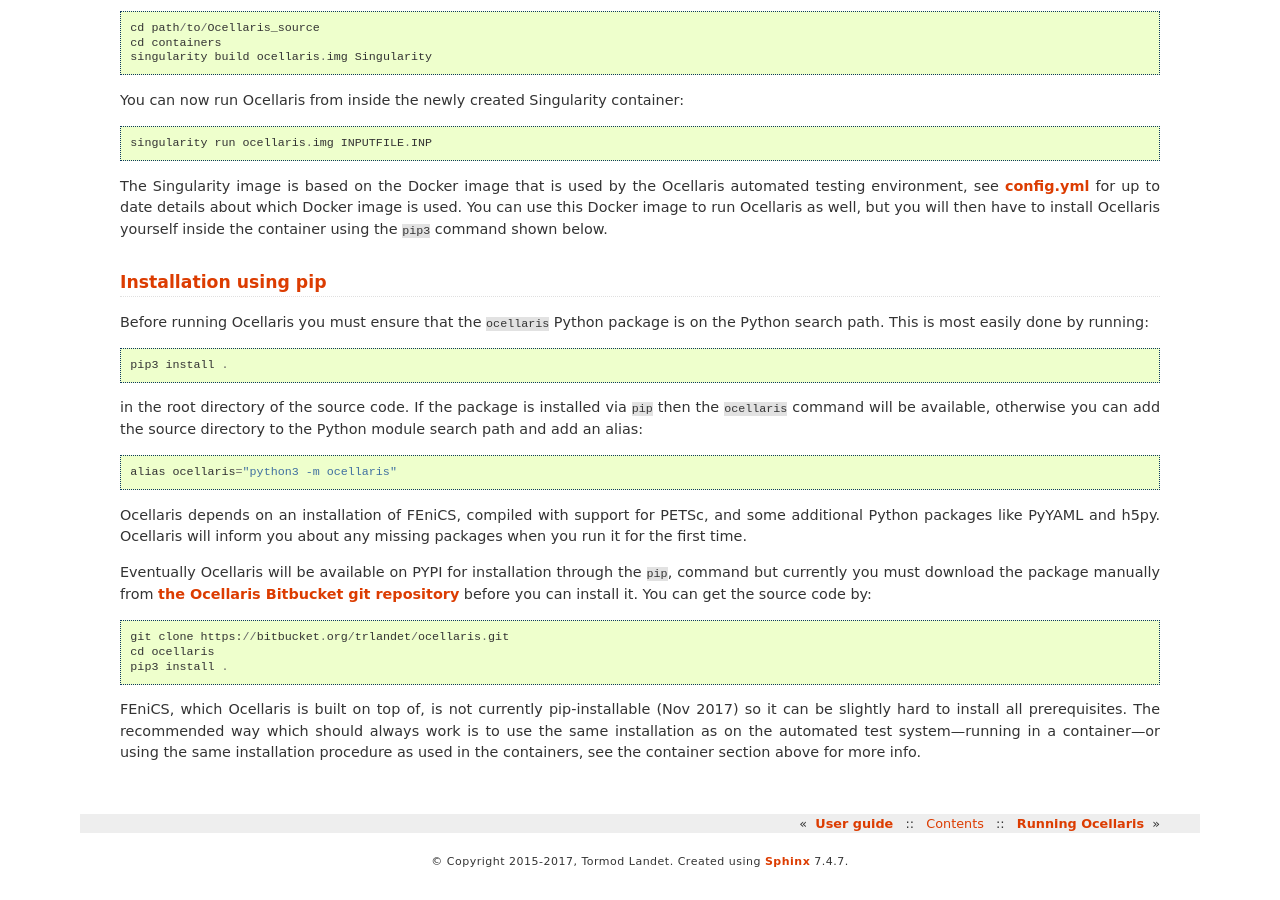
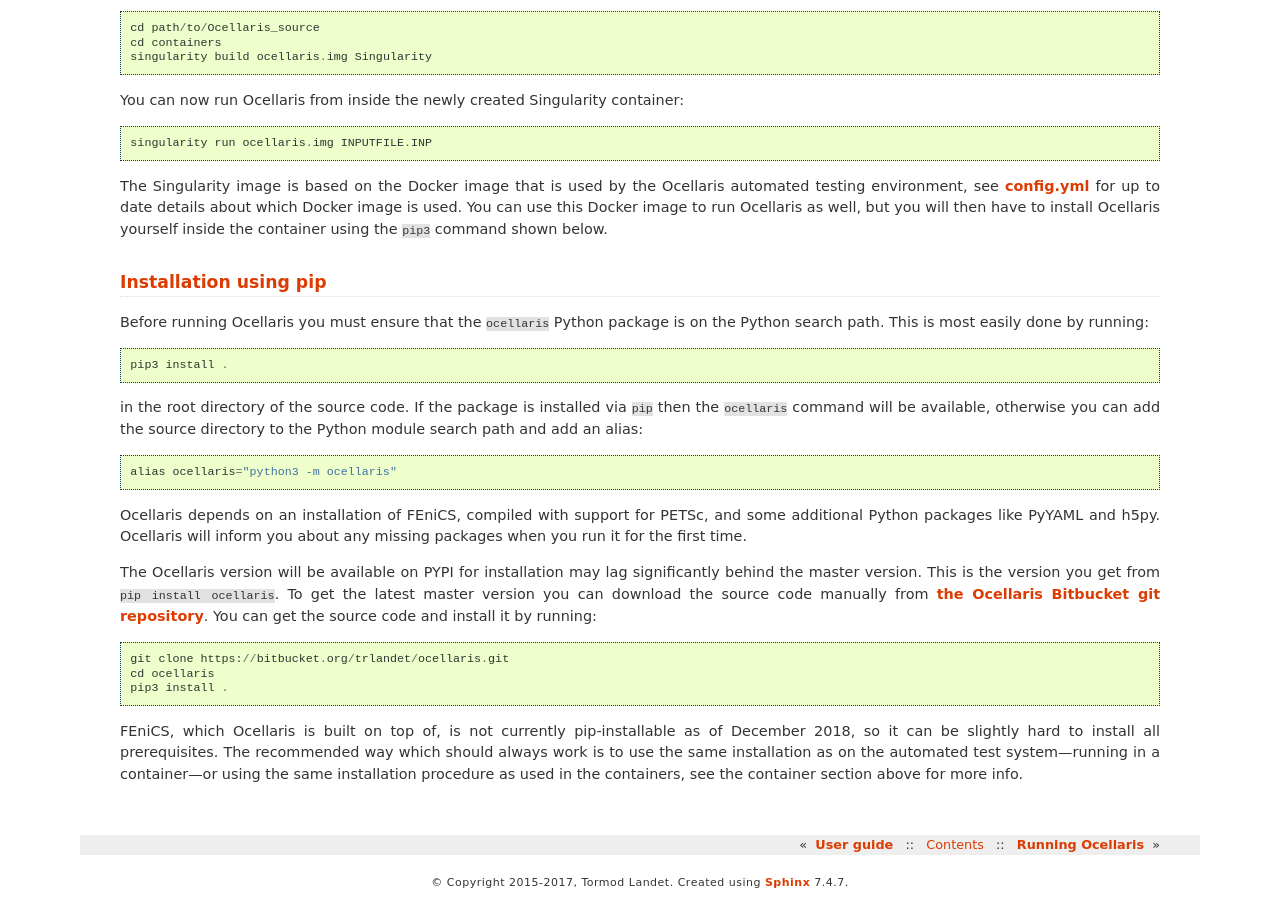
Before and after one commit to TormodLandet/Ocellaris, a Sphinx documentation site: the page built from documentation/user_guide/install.rst, in a window 1280 px wide and 900 px high, scrolled down 586 px. Built offline with Sphinx 7.4.7, drawn with Linux system fonts in a browser that asks for light colours; before the commit the page ends 1464 px from its top, so only the background shows below that.

```diff
--- a/documentation/conf.py
+++ b/documentation/conf.py
@@ -49,7 +49,9 @@ if os.environ.get('READTHEDOCS') == 'True':
 extensions = [
     'sphinx.ext.autodoc',
     'sphinx.ext.mathjax',
-    'sphinx.ext.napoleon'
+    'sphinx.ext.napoleon',
+    'sphinxcontrib.newsfeed',
+    'sphinxcontrib.youtube',
 ]
 
 # Add any paths that contain templates here, relative to this directory.
--- a/documentation/index.rst
+++ b/documentation/index.rst
@@ -13,6 +13,7 @@
 .. toctree::
    :maxdepth: 2
 
+   blog/index
    user_guide/user_guide
    programmers_guide/programmers_guide
    license
--- a/documentation/user_guide/install.rst
+++ b/documentation/user_guide/install.rst
@@ -60,19 +62,20 @@ Ocellaris depends on an installation of FEniCS, compiled with support for
 PETSc, and some additional Python packages like PyYAML and h5py. Ocellaris will
 inform you about any missing packages when you run it for the first time.
 
-Eventually Ocellaris will be available on PYPI for installation through the
-``pip``, command but currently you must download the package manually from
-`the Ocellaris Bitbucket git repository
-<https://bitbucket.org/trlandet/ocellaris/src>`_ before you can install it. You
-can get the source code by::
+The Ocellaris version will be available on PYPI for installation may lag
+significantly behind the master version. This is the version you get from
+``pip install ocellaris``. To get the latest master version you can
+download the source code manually from  `the Ocellaris Bitbucket git repository
+<https://bitbucket.org/trlandet/ocellaris/src>`_. You can get the source code
+and install it by running::
 
   git clone https://bitbucket.org/trlandet/ocellaris.git
   cd ocellaris
   pip3 install .
 
 FEniCS, which Ocellaris is built on top of, is not currently pip-installable
-(Nov 2017) so it can be slightly hard to install all prerequisites. The
-recommended way which should always work is to use the same installation as
+as of December 2018, so it can be slightly hard to install all prerequisites.
+The recommended way which should always work is to use the same installation as
 on the automated test system—running in a container—or using the same
 installation procedure as used in the containers, see the container section
 above for more info.
```
Also changed, not shown: other parts of documentation/user_guide/install.rst (+2 -0 lines), documentation/blog/2018/11_green_water_movie.rst (added, +16 -0 lines), documentation/blog/2018/11_new_docker_image_2018.1.0.r3.rst (added, +24 -0 lines), documentation/blog/index.rst (added, +11 -0 lines), 1 other file.
